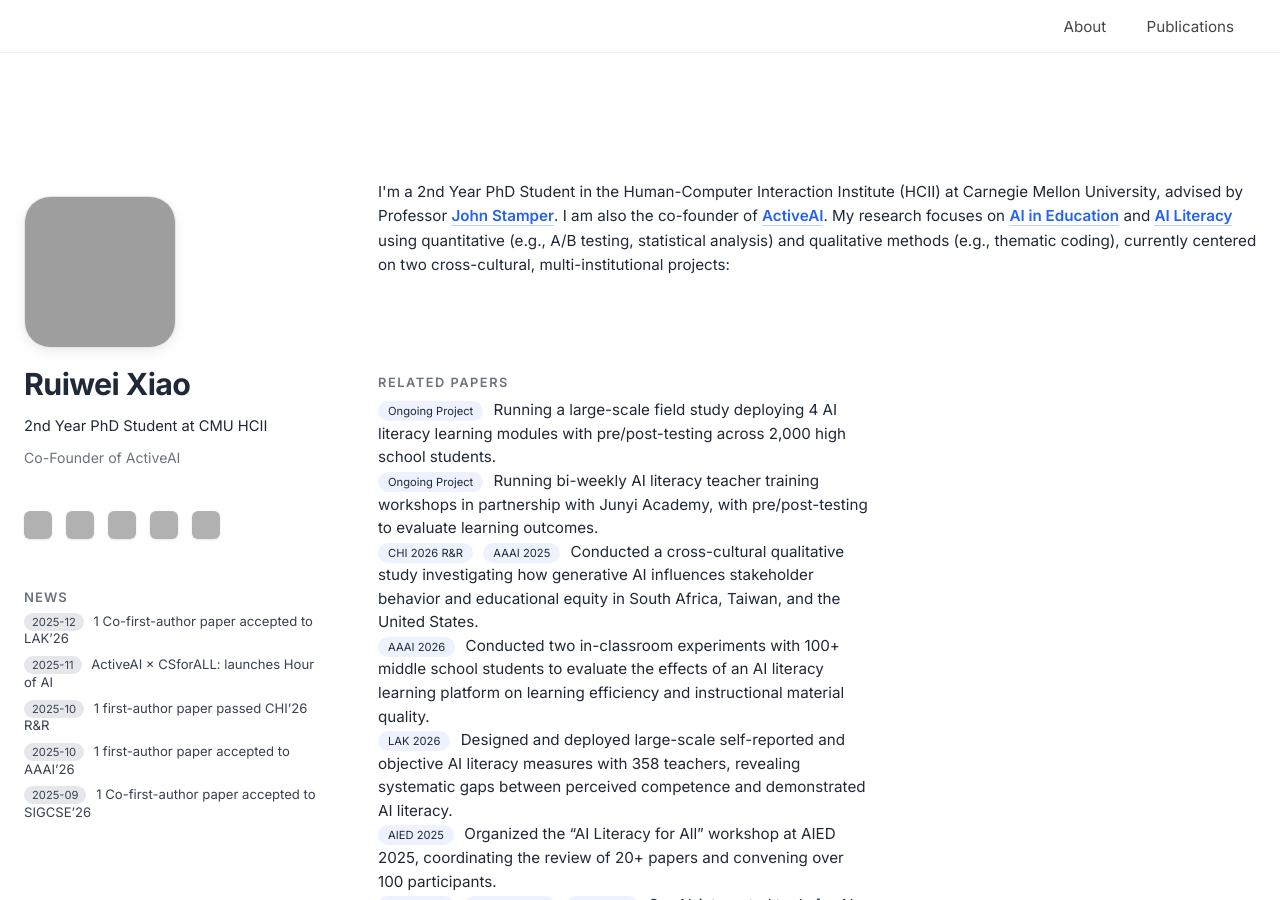
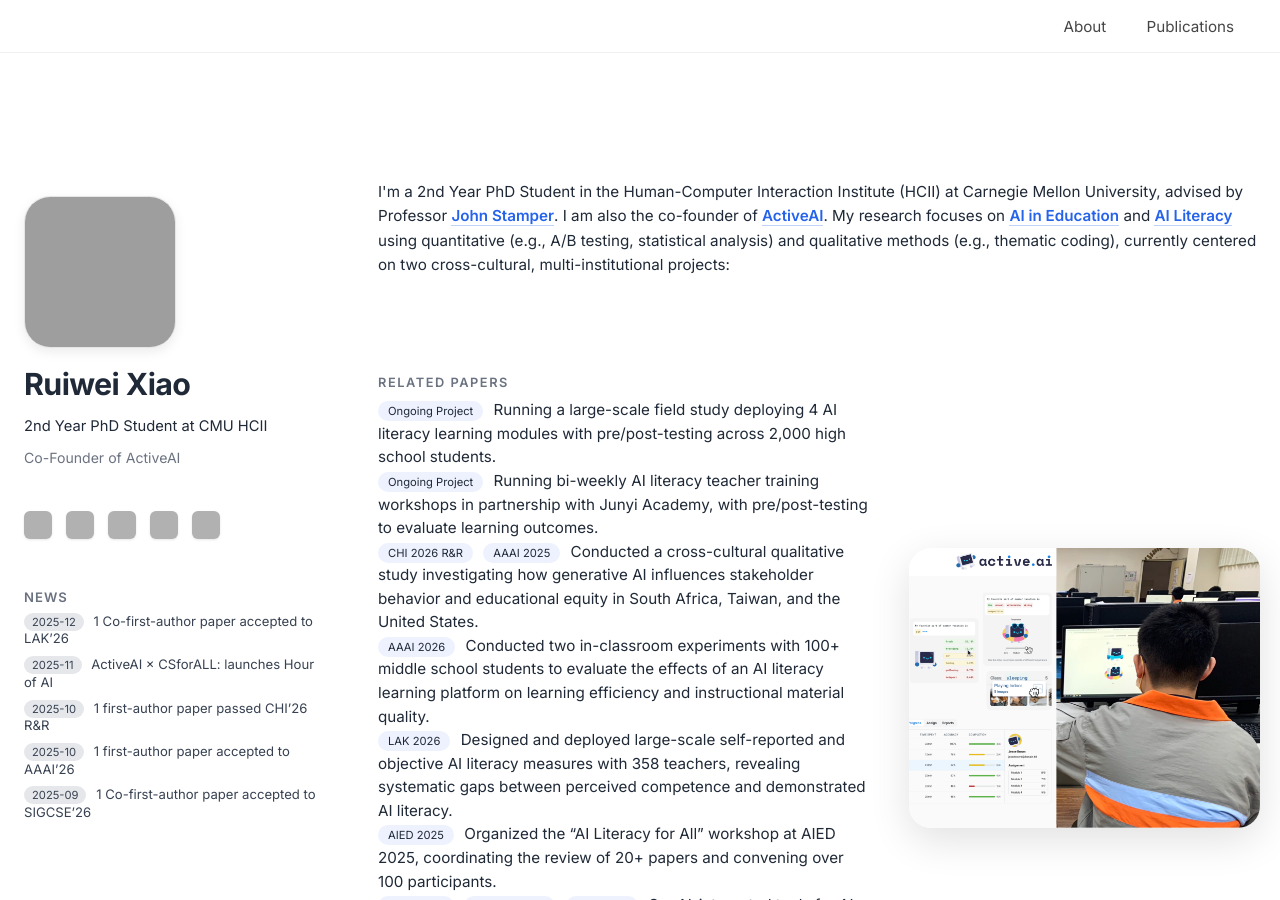
Before and after one commit to ruiwei-xiao/ruiwei-xiao.github.io, a Jekyll site: the page built from index.md, in a window 1280 px wide and 900 px high. Built offline with Jekyll 4.4.1, drawn with Linux system fonts in a browser that asks for light colours; grey boxes are pictures that could not be loaded.

Commit message:
Update index.md

```diff
--- a/index.md
+++ b/index.md
@@ -21,7 +21,6 @@
 
 <section id="activeai" class="project-hero">
 
- <div class="project-and-hero">
   <div class="project-content">
     <div class="project-section-title">Related Papers</div>
     <div class="related-papers">
@@ -49,7 +48,6 @@
   <div class="hero-media">
     <img src="/assets/img/activeai_hero.png" alt="ActiveAI hero image">
   </div>
-</div>
 
 </section>
 
```
